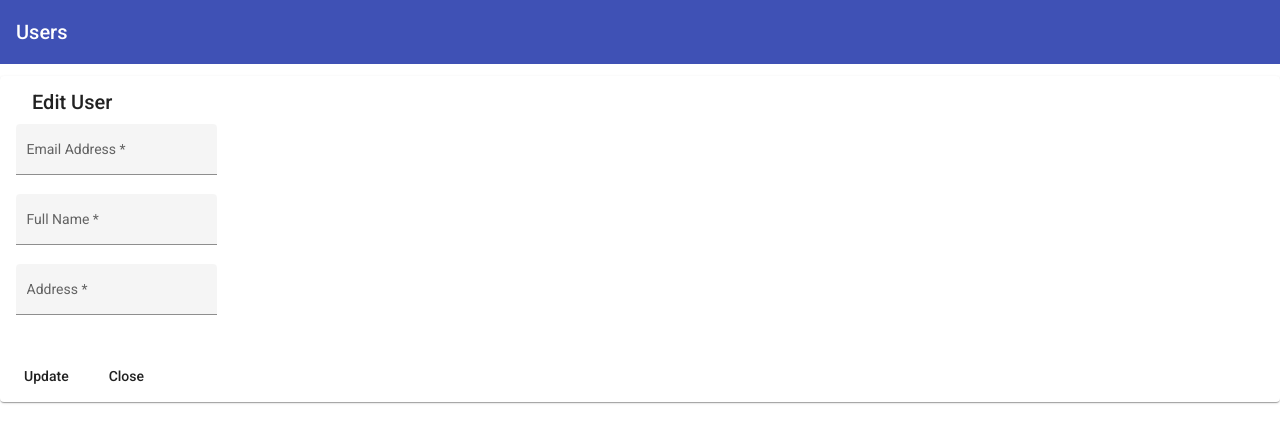
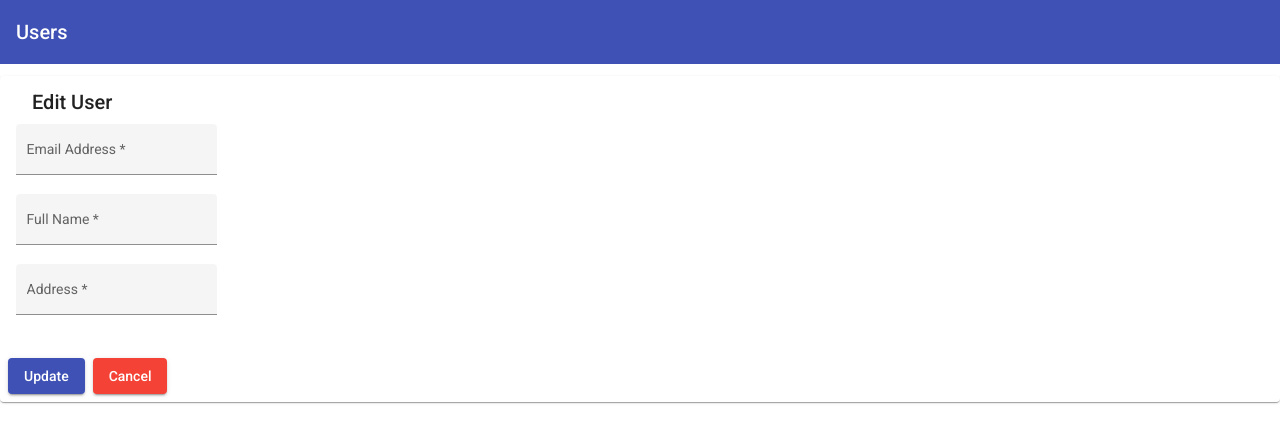
Before and after one commit to carl9teen88/demoapp-tanilon, an Angular app: page /edit-user/1 in a window 1280 px wide. Shown: the top 442 px of the page. Built offline with nearby package versions, Linux system fonts and the light colour scheme; no server answers.

Commit message:
Apply mat-raised-button and color in Save and Cancel button for both Add and Edit user components.

```diff
--- a/src/app/users/common/models/user-info.ts
+++ b/src/app/users/common/models/user-info.ts
@@ -1,3 +1,3 @@
-export class UserInfo {
+export class UserInfoVM {
     constructor(public email?: string, public fullname?: string, public address?: string) {}
 }
--- a/src/app/users/edit-user/edit-user.component.html
+++ b/src/app/users/edit-user/edit-user.component.html
@@ -20,7 +20,7 @@
         <br>
     </mat-card-content>
     <mat-card-actions>
-        <button mat-button (click)="updateUser()">Update</button>
-        <button mat-button [routerLink]="['/users']">Close</button>
+        <button mat-raised-button color="primary" (click)="updateUser()">Update</button>
+        <button mat-raised-button color="warn" [routerLink]="['/users']">Cancel</button>
     </mat-card-actions>
 </mat-card>
--- a/src/app/users/edit-user/edit-user.component.ts
+++ b/src/app/users/edit-user/edit-user.component.ts
@@ -1,9 +1,7 @@
 import { Component, OnInit } from '@angular/core';
 import { ActivatedRoute, Router } from '@angular/router';
-import { map } from 'rxjs/operators';
-import { User } from 'src/app/models/user';
 import { UsersService } from 'src/app/services/users.service';
-import { UserInfo } from '../common/models/user-info';
+import { UserInfoVM } from '../common/models/user-info';
 
 @Component({
   selector: 'app-edit-user',
@@ -13,7 +11,7 @@ import { UserInfo } from '../common/models/user-info';
 export class EditUserComponent implements OnInit {
 
   userId = "";
-  userInfo = new UserInfo();
+  userInfo = new UserInfoVM();
 
   constructor(private userService: UsersService,
     private router: Router,
--- a/src/app/users/new-user/new-user.component.html
+++ b/src/app/users/new-user/new-user.component.html
@@ -20,7 +20,7 @@
         <br>
     </mat-card-content>
     <mat-card-actions>
-        <button mat-button (click)="saveUser()">Save</button>
-        <button mat-button [routerLink]="['/users']">Close</button>
+        <button mat-raised-button color="primary" (click)="saveUser()">Save</button>
+        <button mat-raised-button color="warn" [routerLink]="['/users']">Cancel</button>
     </mat-card-actions>
 </mat-card>
--- a/src/app/users/new-user/new-user.component.ts
+++ b/src/app/users/new-user/new-user.component.ts
@@ -1,7 +1,7 @@
 import { Component, OnInit } from '@angular/core';
 import { Router } from '@angular/router';
 import { UsersService } from 'src/app/services/users.service';
-import { UserInfo } from '../common/models/user-info';
+import { UserInfoVM } from '../common/models/user-info';
 
 @Component({
   selector: 'app-new-user',
@@ -11,7 +11,7 @@ import { UserInfo } from '../common/models/user-info';
 
 export class NewUserComponent implements OnInit {
 
-  userInfo = new UserInfo();
+  userInfo = new UserInfoVM();
 
   constructor(private userService: UsersService, private router: Router) { }
 
```
